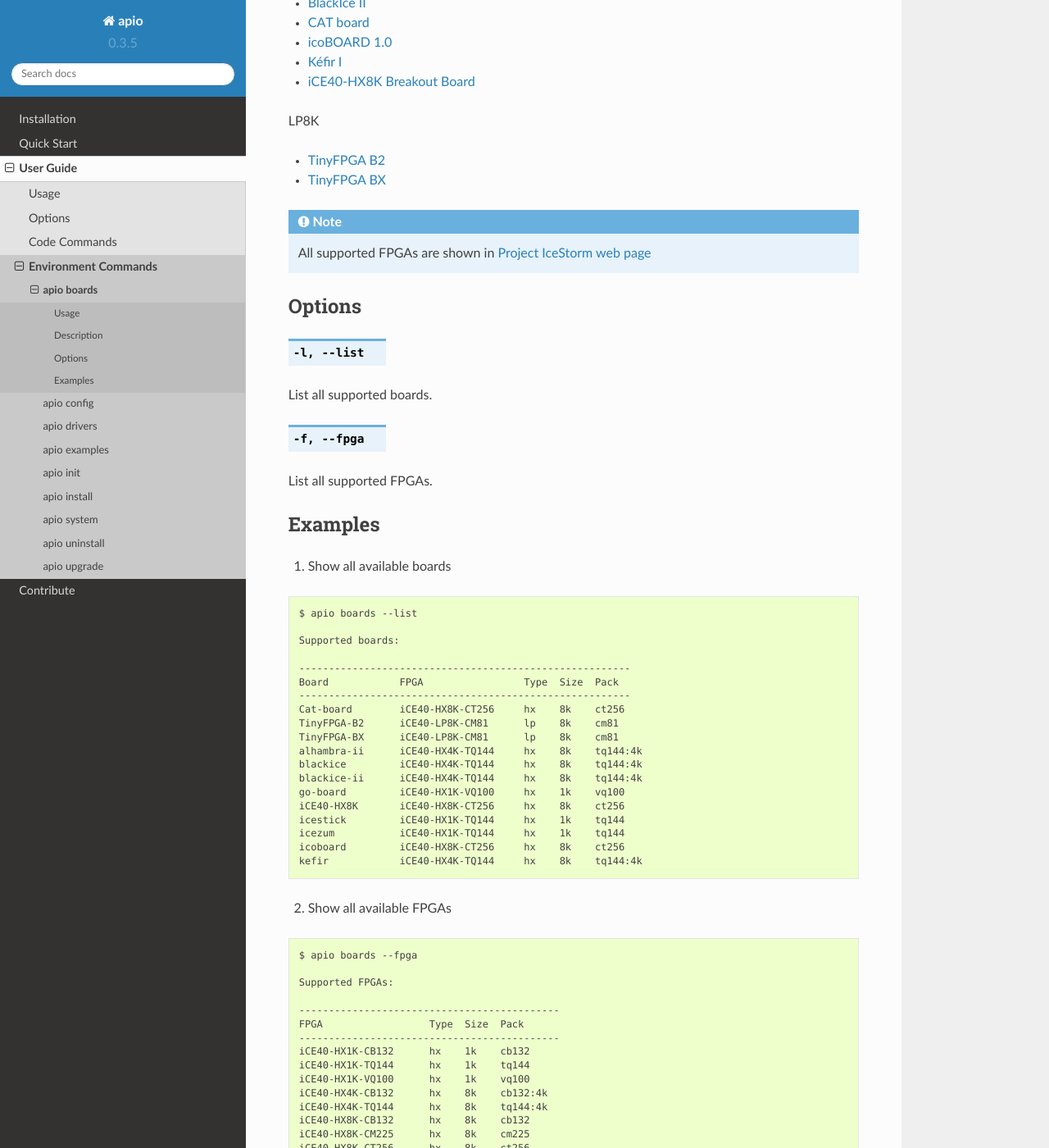
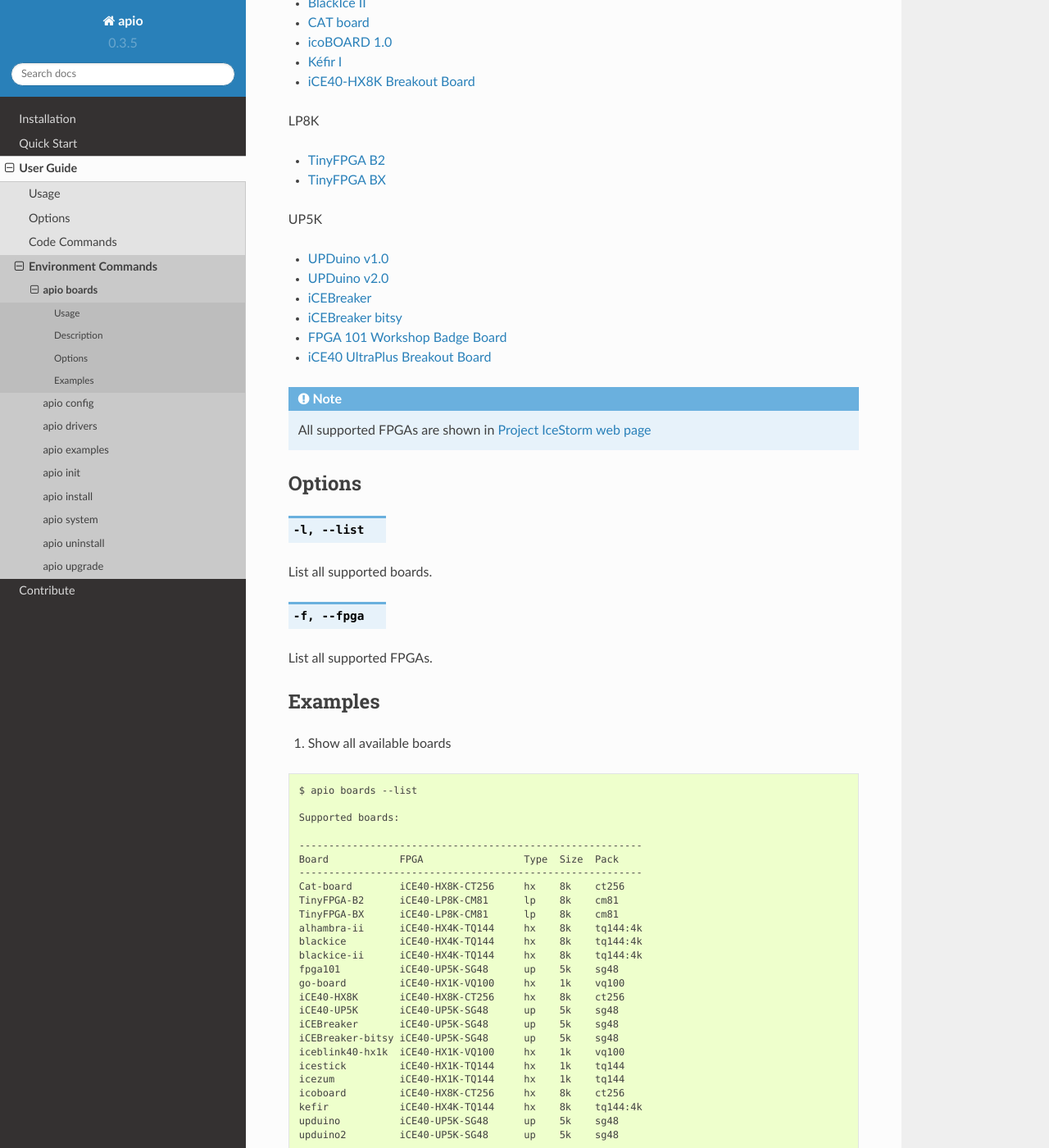
Before and after one commit to FPGAwars/apio, a Sphinx documentation site: the page built from docs/source/user_guide/env_commands/cmd_boards.rst, in a window 1280 px wide and 1400 px high, scrolled down 863 px. Shown: the whole window at 82% size. Built offline with Sphinx 7.4.7 and the Read the Docs theme 2.0.0, drawn with Linux system fonts in a browser that asks for light colours.

Commit message:
Add UP5K boards

```diff
--- a/docs/source/user_guide/env_commands/cmd_boards.rst
+++ b/docs/source/user_guide/env_commands/cmd_boards.rst
@@ -40,6 +40,15 @@
 * `TinyFPGA B2 <https://tinyfpga.com/b-series-guide.html>`_
 * `TinyFPGA BX <https://tinyfpga.com/bx/guide.html>`_
 
+UP5K
+
+* `UPDuino v1.0 <http://gnarlygrey.atspace.cc/development-platform.html#upduino>`_
+* `UPDuino v2.0 <http://gnarlygrey.atspace.cc/development-platform.html#upduino_v2>`_
+* `iCEBreaker <https://github.com/icebreaker-fpga/icebreaker>`_
+* `iCEBreaker bitsy <https://github.com/icebreaker-fpga/icebreaker>`_
+* `FPGA 101 Workshop Badge Board <https://github.com/mmicko/workshop_badge>`_
+* `iCE40 UltraPlus Breakout Board <http://www.latticesemi.com/en/Products/DevelopmentBoardsAndKits/iCE40UltraPlusBreakoutBoard>`_
+
 .. note::
 
   All supported FPGAs are shown in `Project IceStorm web page <http://www.clifford.at/icestorm>`_
@@ -71,21 +80,28 @@
 
   Supported boards:
 
-  --------------------------------------------------------
+  ----------------------------------------------------------
   Board            FPGA                 Type  Size  Pack
-  --------------------------------------------------------
+  ----------------------------------------------------------
   Cat-board        iCE40-HX8K-CT256     hx    8k    ct256
   TinyFPGA-B2      iCE40-LP8K-CM81      lp    8k    cm81
   TinyFPGA-BX      iCE40-LP8K-CM81      lp    8k    cm81
   alhambra-ii      iCE40-HX4K-TQ144     hx    8k    tq144:4k
   blackice         iCE40-HX4K-TQ144     hx    8k    tq144:4k
   blackice-ii      iCE40-HX4K-TQ144     hx    8k    tq144:4k
+  fpga101          iCE40-UP5K-SG48      up    5k    sg48
   go-board         iCE40-HX1K-VQ100     hx    1k    vq100
   iCE40-HX8K       iCE40-HX8K-CT256     hx    8k    ct256
+  iCE40-UP5K       iCE40-UP5K-SG48      up    5k    sg48
+  iCEBreaker       iCE40-UP5K-SG48      up    5k    sg48
+  iCEBreaker-bitsy iCE40-UP5K-SG48      up    5k    sg48
+  iceblink40-hx1k  iCE40-HX1K-VQ100     hx    1k    vq100
   icestick         iCE40-HX1K-TQ144     hx    1k    tq144
   icezum           iCE40-HX1K-TQ144     hx    1k    tq144
   icoboard         iCE40-HX8K-CT256     hx    8k    ct256
   kefir            iCE40-HX4K-TQ144     hx    8k    tq144:4k
+  upduino          iCE40-UP5K-SG48      up    5k    sg48
+  upduino2         iCE40-UP5K-SG48      up    5k    sg48
 
 2. Show all available FPGAs
 
```
Also changed, not shown: README.md (+11 -1 lines), docs/source/quick_start.rst (+11 -2 lines), 3 other files.
